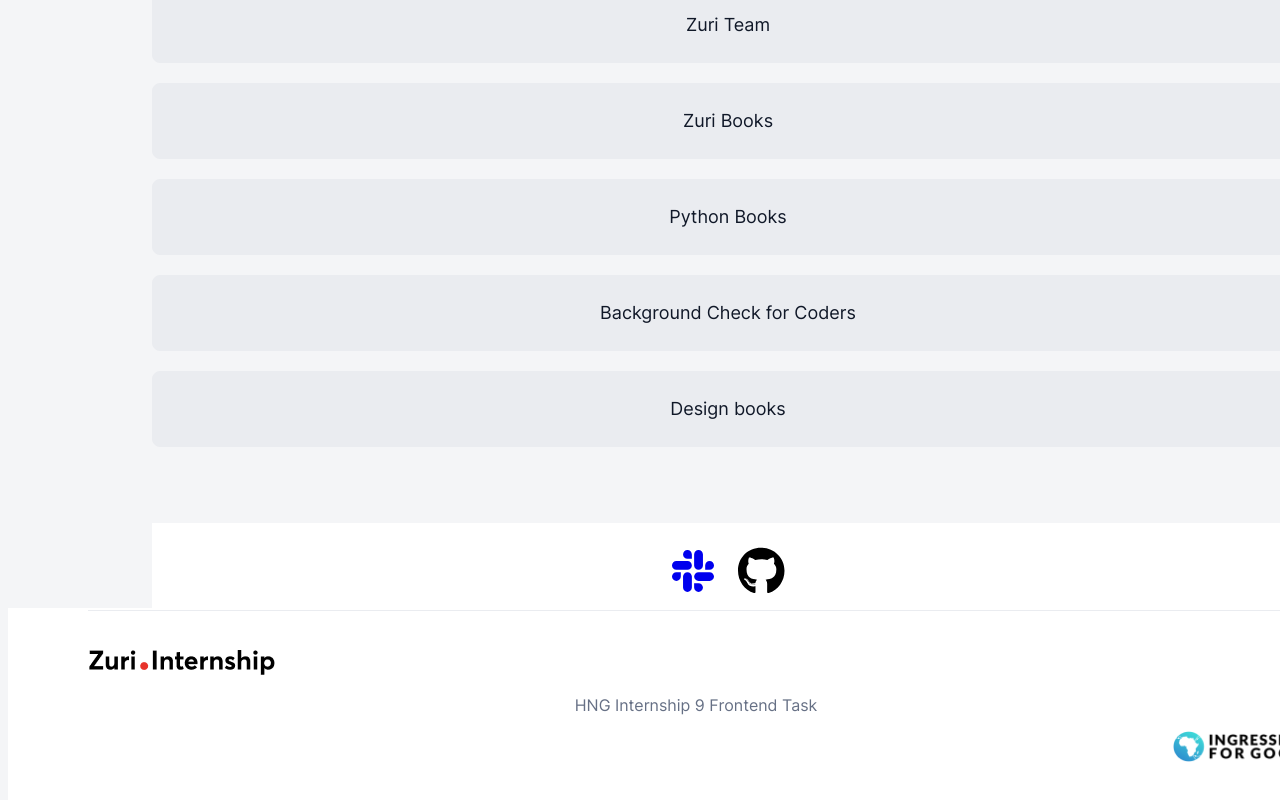
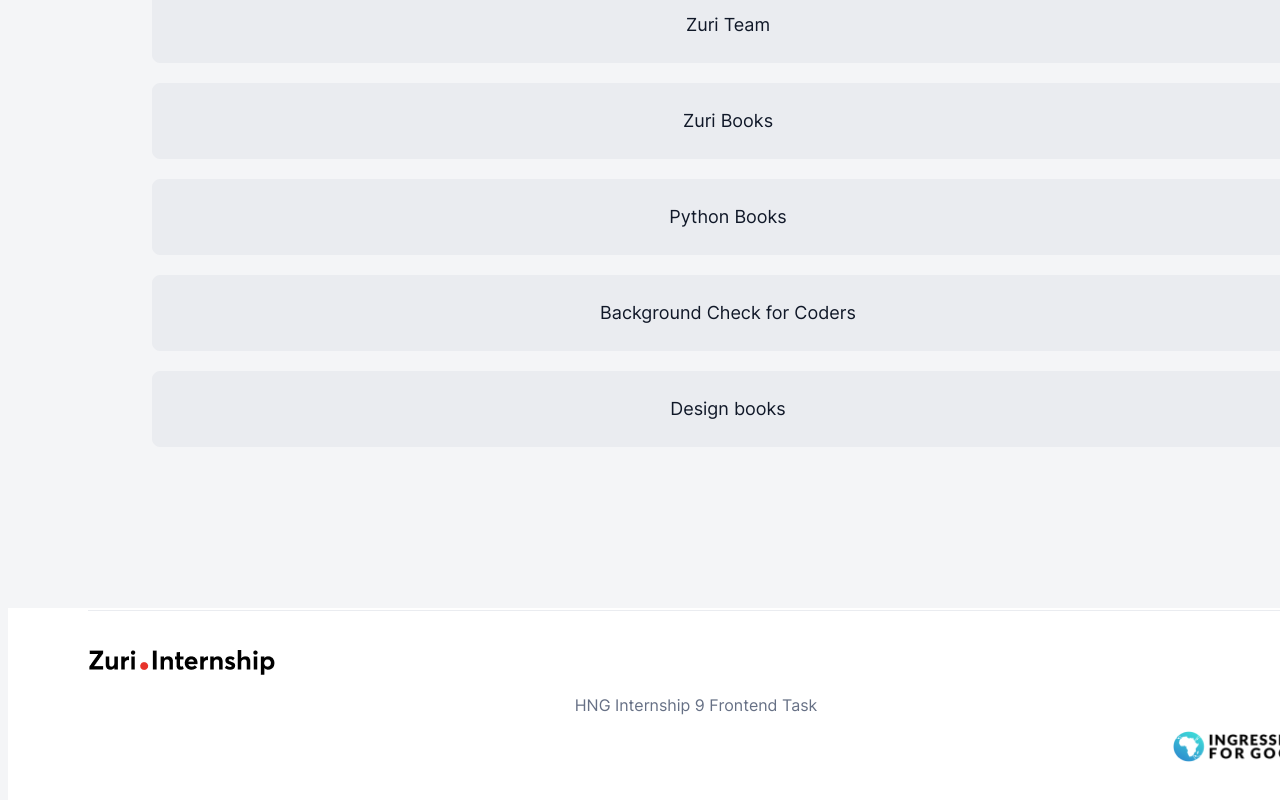
Before and after one commit to mmwihaki/mylinktree, a React (Create React App) app: page / in a window 1280 px wide. Shown: the part 410-1210 px from the top of the page. Built offline with nearby package versions, Linux system fonts and the light colour scheme.

Commit message:
trmovr social media component

```diff
--- a/src/App.js
+++ b/src/App.js
@@ -4,7 +4,6 @@
 import ProfilePic from './components/ProfilePic';
 import picture from './profilephoto.png';
 import './App.css';
-import SocialMedia from './components/SocialMedia';
 import Footer from './components/Footer';
 import ZuriLogo from './zuri.png';
 import IFGLogo from './igf.png'
@@ -31,16 +30,6 @@
           <LinkButton id='book__design' name='Design books' link='https://books.zuri.team/design-rules' />
         </div>
 
-        <div className='socialSection'>
-          <div className='socialContainer'>
-            <div className='socialContent'>
-              <div className='socialIcons'>
-                <SocialMedia/>
-              </div>
-            </div>
-          </div>
-        </div>
-
         <div className='footerSection'>
           <div className='footerContainer'>
             <div className='footerContent'>
--- a/src/components/SocialMedia.js
+++ /dev/null
@@ -1,49 +0,0 @@
-import React from 'react'
-import { FontAwesomeIcon } from '@fortawesome/react-fontawesome';
-import {
-    faSlack,
-    faGithub
-  } from '@fortawesome/free-brands-svg-icons';
-
-const SocialMedia = props => {
-    const {
-        alt,
-        logo,
-        logo2
-    } = props
-
-    const myStyles = ({
-        gitIcon: {
-            color: 'black',
-            paddingTop: '24px'
-        },
-
-        slackIcon: {
-            fill: 'linear-gradient(-120DEG, #3EB991, #6ECADC, #E9A820, #E01563)',
-            paddingTop: '24px'
-        },
-
-        socialContainer: {
-            display: 'flex',
-            flexDirection: 'row',
-            justifyContent: 'center',
-            alignItems: 'center',
-            gap: '24px',
-            width: '1152px',
-            height: '24px',
-            flex: 'none',
-            order: '0',
-            flexGrow: '1'
-        }
-
-    })
-
-    return (
-        < div style={myStyles.socialContainer} className='social-container' >
-            < a style={myStyles.slackIcon} href='test.com' alt={alt} src={logo}> <FontAwesomeIcon icon={faSlack} size='3x'/></a>
-            < a style={myStyles.gitIcon} href='wtest.com' alt={alt} src={logo2}> <FontAwesomeIcon icon={faGithub} size='3x'/></a>
-        </div>
-    )
-}
-
-export default SocialMedia
```
